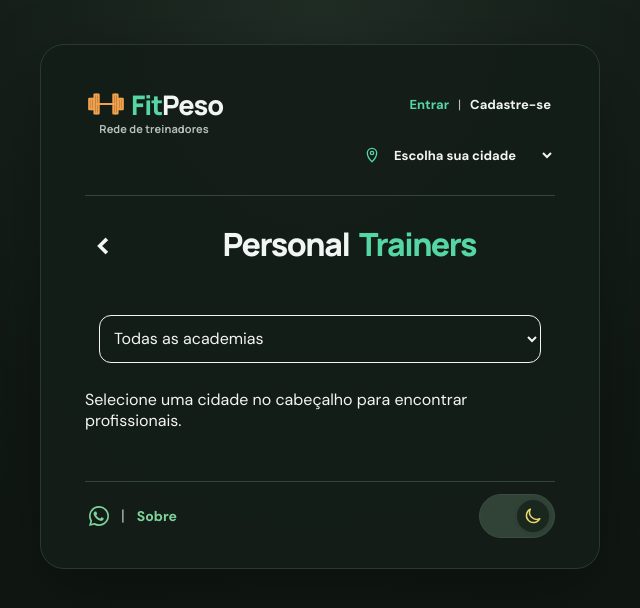
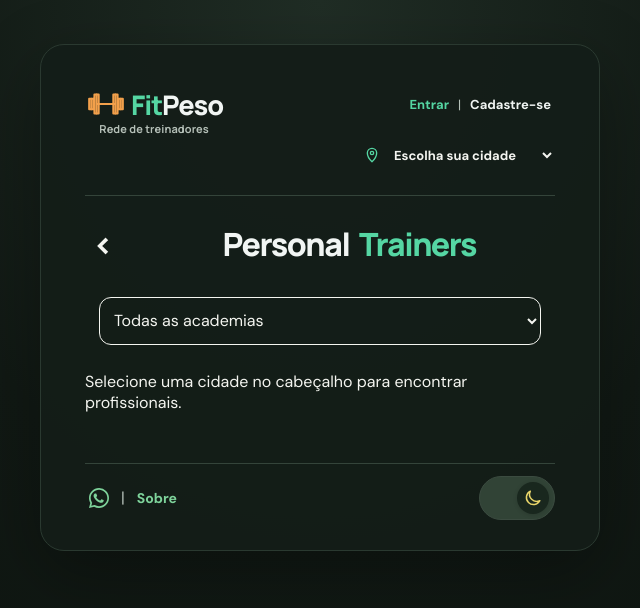
Before and after one commit to albertoapr/calculadoraimc, a Vue app: page /profissionais in a window 1280 px wide. Shown: the top 608 px of the page, without its empty margins (320-960 px from the left). Built offline with nearby package versions, Linux system fonts and the light colour scheme.

Commit message:
Aproxima combo de academia do título na listagem de personais

```diff
--- a/src/views/profissionais/ProfissionaisDirectoryView.vue
+++ b/src/views/profissionais/ProfissionaisDirectoryView.vue
@@ -144,6 +144,10 @@ const emit = defineEmits<{
   gap: 16px;
   margin: 22px 0;
 }
+/* Aproxima o filtro de academia do título na consulta pública. */
+.public-directory {
+  margin-top: 4px;
+}
 .home-trainer-controls {
   display: grid;
   grid-template-columns: minmax(0, 1fr);
```
